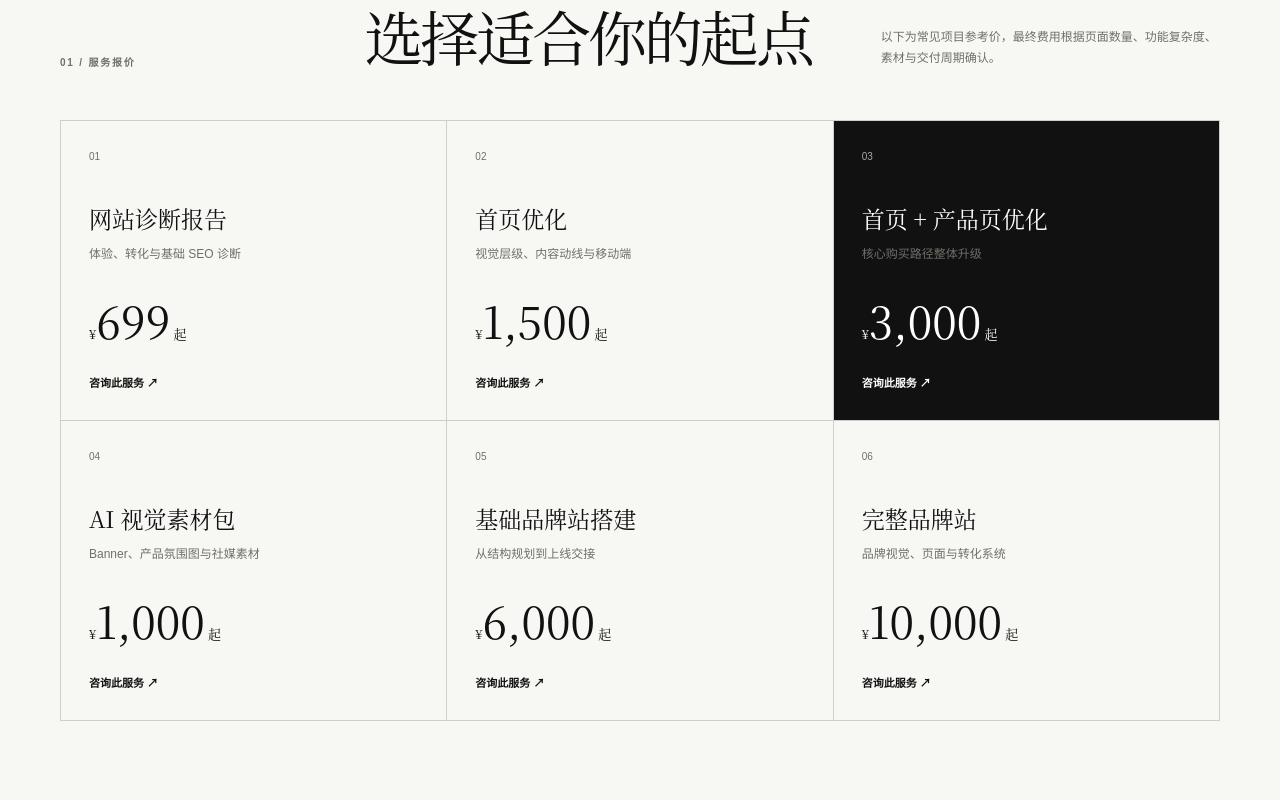
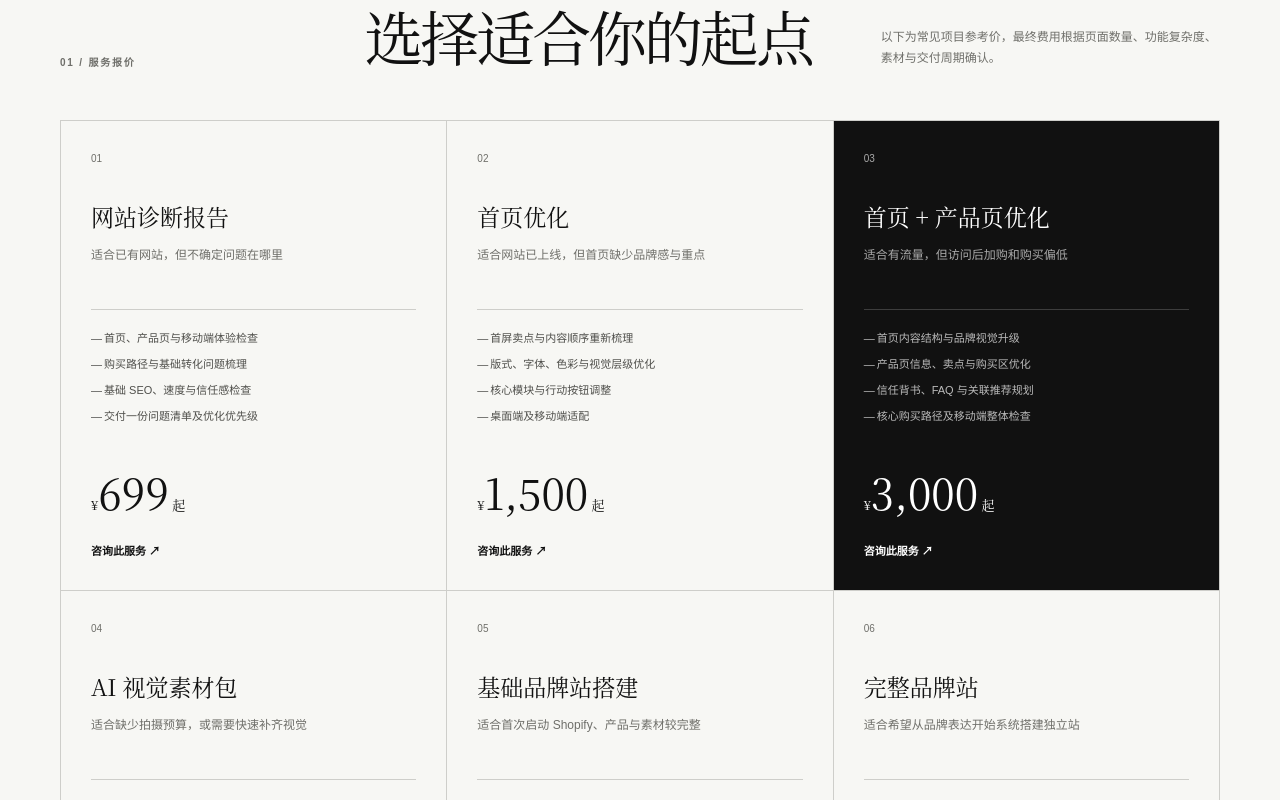
Before and after one commit to aiiierrrr16-art/aml-site-pricing, a Next.js app: page / in a window 1280 px wide. Shown: the part 1000-1800 px from the top of the page. Built offline with nearby package versions, Linux system fonts and the light colour scheme.

Commit message:
Expand service package details

```diff
--- a/app/page.tsx
+++ b/app/page.tsx
@@ -1,10 +1,10 @@
 const services = [
-  ["网站诊断报告", "699", "体验、转化与基础 SEO 诊断"],
-  ["首页优化", "1,500", "视觉层级、内容动线与移动端"],
-  ["首页 + 产品页优化", "3,000", "核心购买路径整体升级"],
-  ["AI 视觉素材包", "1,000", "Banner、产品氛围图与社媒素材"],
-  ["基础品牌站搭建", "6,000", "从结构规划到上线交接"],
-  ["完整品牌站", "10,000", "品牌视觉、页面与转化系统"],
+  { name: "网站诊断报告", price: "699", fit: "适合已有网站，但不确定问题在哪里", items: ["首页、产品页与移动端体验检查", "购买路径与基础转化问题梳理", "基础 SEO、速度与信任感检查", "交付一份问题清单及优化优先级"] },
+  { name: "首页优化", price: "1,500", fit: "适合网站已上线，但首页缺少品牌感与重点", items: ["首屏卖点与内容顺序重新梳理", "版式、字体、色彩与视觉层级优化", "核心模块与行动按钮调整", "桌面端及移动端适配"] },
+  { name: "首页 + 产品页优化", price: "3,000", fit: "适合有流量，但访问后加购和购买偏低", items: ["首页内容结构与品牌视觉升级", "产品页信息、卖点与购买区优化", "信任背书、FAQ 与关联推荐规划", "核心购买路径及移动端整体检查"] },
+  { name: "AI 视觉素材包", price: "1,000", fit: "适合缺少拍摄预算，或需要快速补齐视觉", items: ["品牌风格与素材用途确认", "产品氛围图、场景图或模特图生成", "Banner 与社媒常用尺寸适配", "基础精修及统一色调输出"] },
+  { name: "基础品牌站搭建", price: "6,000", fit: "适合首次启动 Shopify、产品与素材较完整", items: ["基础需求梳理与网站结构规划", "首页、产品页及必要基础页面搭建", "支付、域名、物流与基础 SEO 配置", "移动端适配、上线检查与后台交接"] },
+  { name: "完整品牌站", price: "10,000", fit: "适合希望从品牌表达开始系统搭建独立站", items: ["品牌定位、页面策略与视觉方向", "首页、集合页、产品页及内容页面", "AI 视觉素材与转化模块设计", "支付物流、SEO、上线测试及操作说明"] },
 ];
 
 const rules = [
@@ -41,12 +41,13 @@ export default function Home() {
       <section className="section shell" id="services">
         <header className="sectionHead"><p>01 / 服务报价</p><h2>选择适合你的起点</h2><span>以下为常见项目参考价，最终费用根据页面数量、功能复杂度、素材与交付周期确认。</span></header>
         <div className="services">
-          {services.map(([name, price, note], index) => (
-            <article className={index === 2 ? "featured" : ""} key={name}>
+          {services.map((service, index) => (
+            <article className={index === 2 ? "featured" : ""} key={service.name}>
               <span className="number">0{index + 1}</span>
-              <h3>{name}</h3>
-              <p>{note}</p>
-              <div className="price"><small>¥</small>{price}<small> 起</small></div>
+              <h3>{service.name}</h3>
+              <p className="serviceFit">{service.fit}</p>
+              <ul>{service.items.map((item) => <li key={item}>{item}</li>)}</ul>
+              <div className="price"><small>¥</small>{service.price}<small> 起</small></div>
               <a href="#contact">咨询此服务 ↗</a>
             </article>
           ))}
```
Also changed, not shown: app/globals.css.
